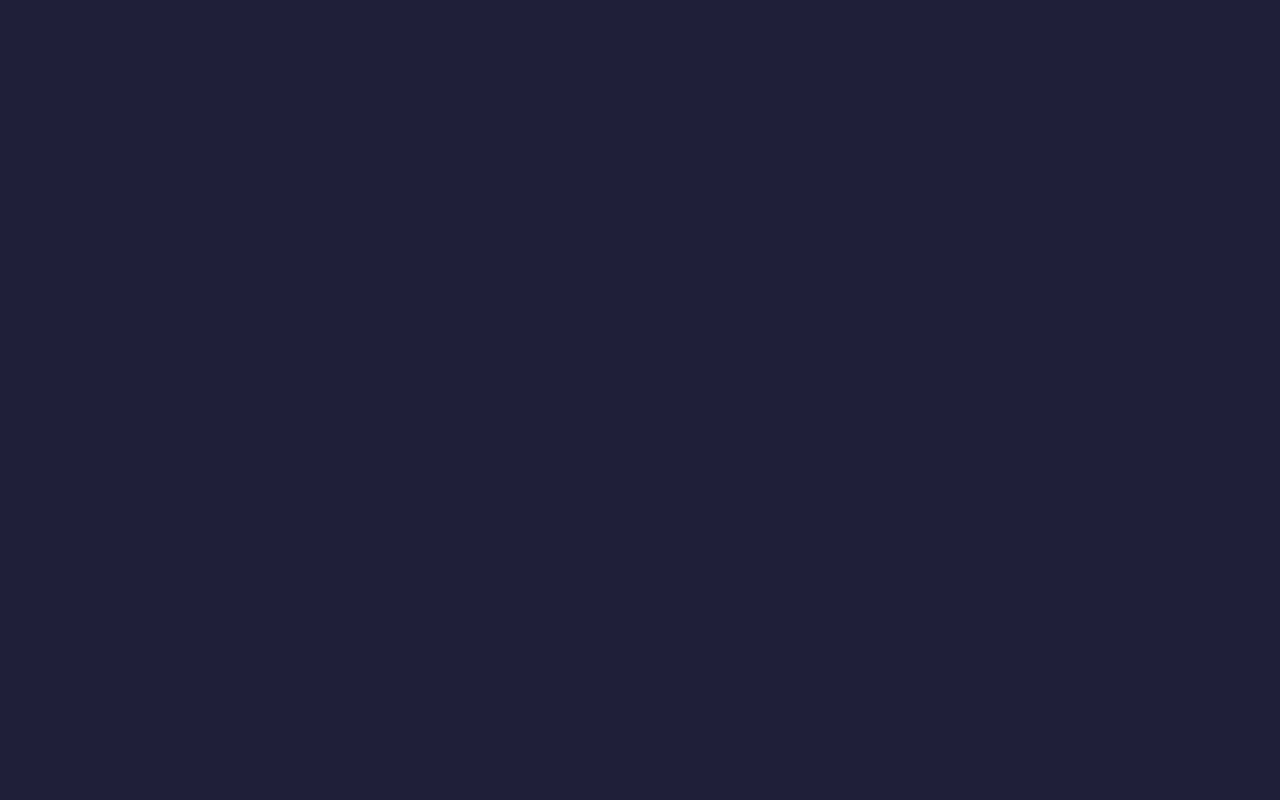
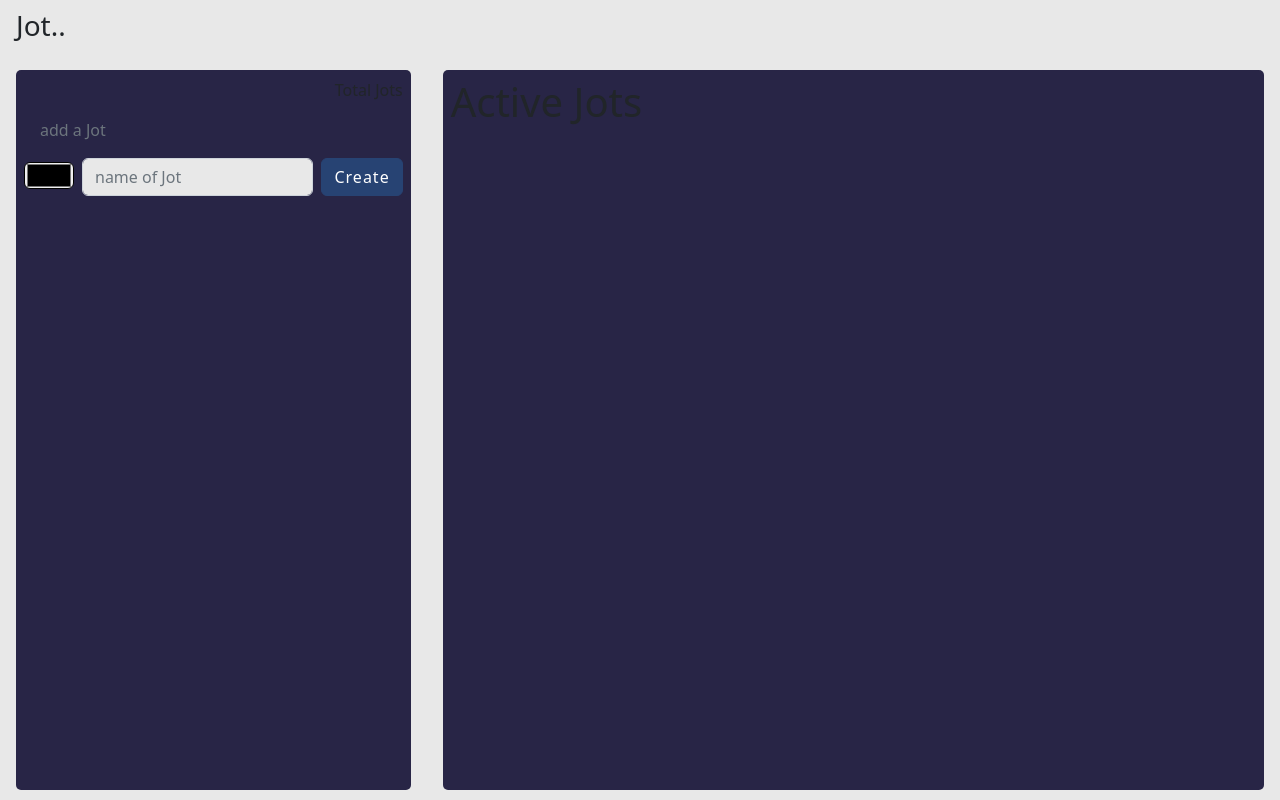
Before and after one commit to Elijah-SC/checkpoint3, a website with bundled scripts: page index.html in a window 1280 px wide. Built offline with nearby package versions, Linux system fonts and the light colour scheme; a script that the page names is missing.

Commit message:
created mok of site and added form

```diff
--- a/assets/style/style.css
+++ b/assets/style/style.css
@@ -9,7 +9,35 @@
 
 }
 
-* {
+body {
   background-color: var(--dark);
   color: white;
 }
+
+.bg-muted {
+  background-color: var(--muted);
+}
+
+.bg-card {
+  background-color: var(--card);
+
+}
+
+.activeCard {
+  min-height: 90vh;
+  border-radius: 5px;
+  padding: .5em;
+}
+
+.pageCard {
+  min-height: 90vh;
+}
+
+p,
+h1 {
+  margin-bottom: unset;
+}
+
+.text-muted {
+  color: var(--muted);
+}
--- a/index.html
+++ b/index.html
@@ -22,8 +22,39 @@
   </header>
 
   <!-- SECTION -->
-  <main>
-    <!-- <section id="router-view"></section> -->
+  <main class="container-fluid">
+    <p class="p-1 fs-3">Jot..</p>
+    <div class="row justify-content-center pageCard">
+      <div class="col-4 cardlist">
+        <div class="m-1 bg-card activeCard">
+          <p class="text-end">Total Jots</p>
+
+
+          <div>
+            <p class="ps-3 text-muted">add a Jot</p>
+            <form action="" class="d-flex align-items-center justify-content-evenly">
+              <div>
+                <input class="rounded" type="color">
+              </div>
+              <div class="mx-2">
+                <input type="text" class="form-control" id="Title" name="Title" placeholder="name of Jot" minlength="3"
+                  maxlength="12">
+              </div>
+              <button class="btn btn-primary">Create</button>
+            </form>
+          </div>
+
+
+        </div>
+
+
+      </div>
+      <div class="col-8">
+        <div class="m-1 bg-card activeCard">
+          <h1>Active Jots</h1>
+        </div>
+      </div>
+    </div>
   </main>
 
   <!-- SECTION -->
```
